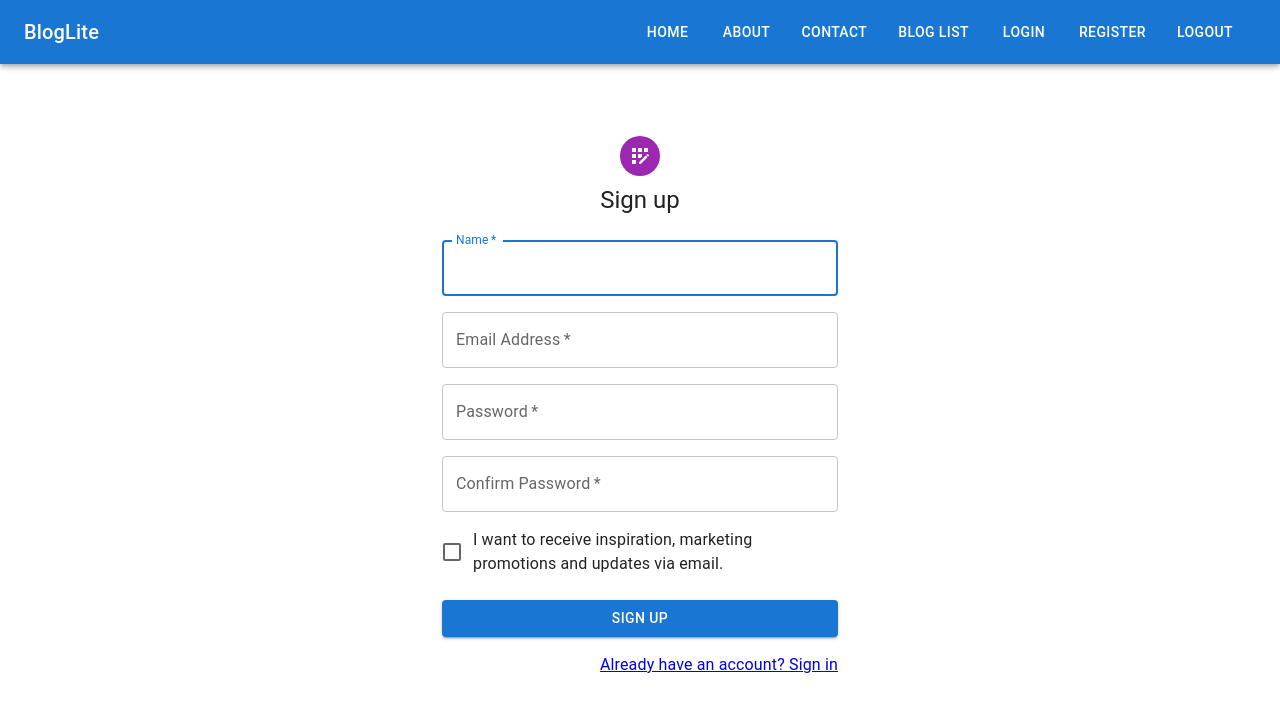
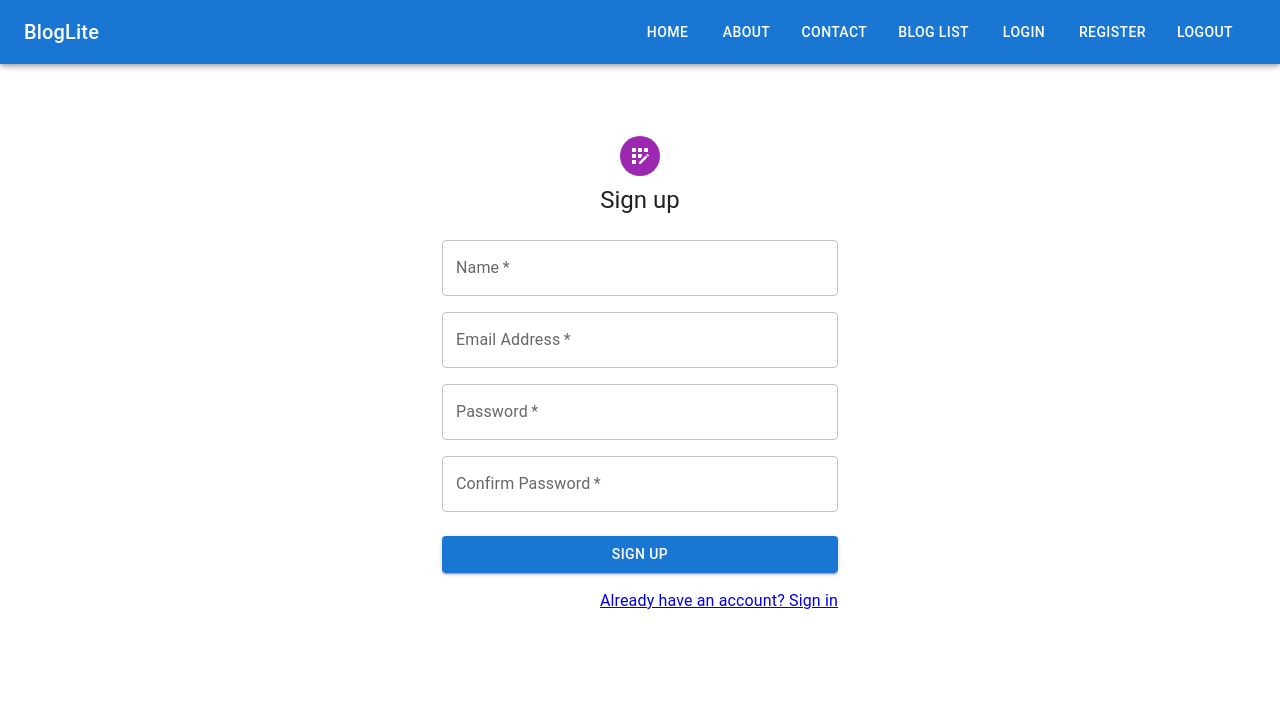
Before and after one commit to mdkarim-codeclouds/learn-react-node, a React (Create React App) app in the folder frontend/: page /register in a window 1280 px wide. Shown: the top 712 px of the page. Built offline with nearby package versions, Linux system fonts and the light colour scheme.

Commit message:
minor text change

```diff
--- a/frontend/src/pages/BlogLists.js
+++ b/frontend/src/pages/BlogLists.js
@@ -197,7 +197,7 @@
                     id="tableTitle"
                     component="div"
                 >
-                    Nutrition
+                    Blog Post List
                 </Typography>
             )}
 
--- a/frontend/src/pages/Contact.js
+++ b/frontend/src/pages/Contact.js
@@ -107,7 +107,6 @@
                             fullWidth
                             id="name"
                             label="Name"
-                            autoFocus
                             error={formValues.name.error}
                             helperText={formValues.name.error && formValues.name.errorMessage}
                         />
@@ -120,7 +119,6 @@
                             name="email"
                             type="email"
                             autoComplete="email"
-                            autoFocus
                             error={formValues.email.error}
                             helperText={formValues.email.error && formValues.email.errorMessage}
                         />
--- a/frontend/src/pages/Login.js
+++ b/frontend/src/pages/Login.js
@@ -84,7 +84,6 @@
                             name="email"
                             type="email"
                             autoComplete="email"
-                            autoFocus
                             error={formValues.email.error}
                             helperText={formValues.email.error && formValues.email.errorMessage}
                         />
@@ -96,7 +95,6 @@
                             label="Password"
                             type="password"
                             id="password"
-                            autoComplete="current-password"
                             error={formValues.password.error}
                             helperText={formValues.password.error && formValues.password.errorMessage}
                         />
--- a/frontend/src/pages/Register.js
+++ b/frontend/src/pages/Register.js
@@ -103,13 +103,11 @@
                         <Grid container spacing={2}>
                             <Grid item xs={12}>
                                 <TextField
-                                    autoComplete="given-name"
                                     name="name"
                                     required
                                     fullWidth
                                     id="name"
                                     label="Name"
-                                    autoFocus
                                     error={formValues.name.error}
                                     helperText={formValues.name.error && formValues.name.errorMessage}
                                 />
@@ -149,12 +147,6 @@
                                     helperText={formValues.confirmPassword.error && formValues.confirmPassword.errorMessage}
                                 />
                             </Grid>
-                            <Grid item xs={12}>
-                                <FormControlLabel
-                                    control={<Checkbox value="allowExtraEmails" color="primary" />}
-                                    label="I want to receive inspiration, marketing promotions and updates via email."
-                                />
-                            </Grid>
                         </Grid>
                         <Button
                             type="submit"
```
